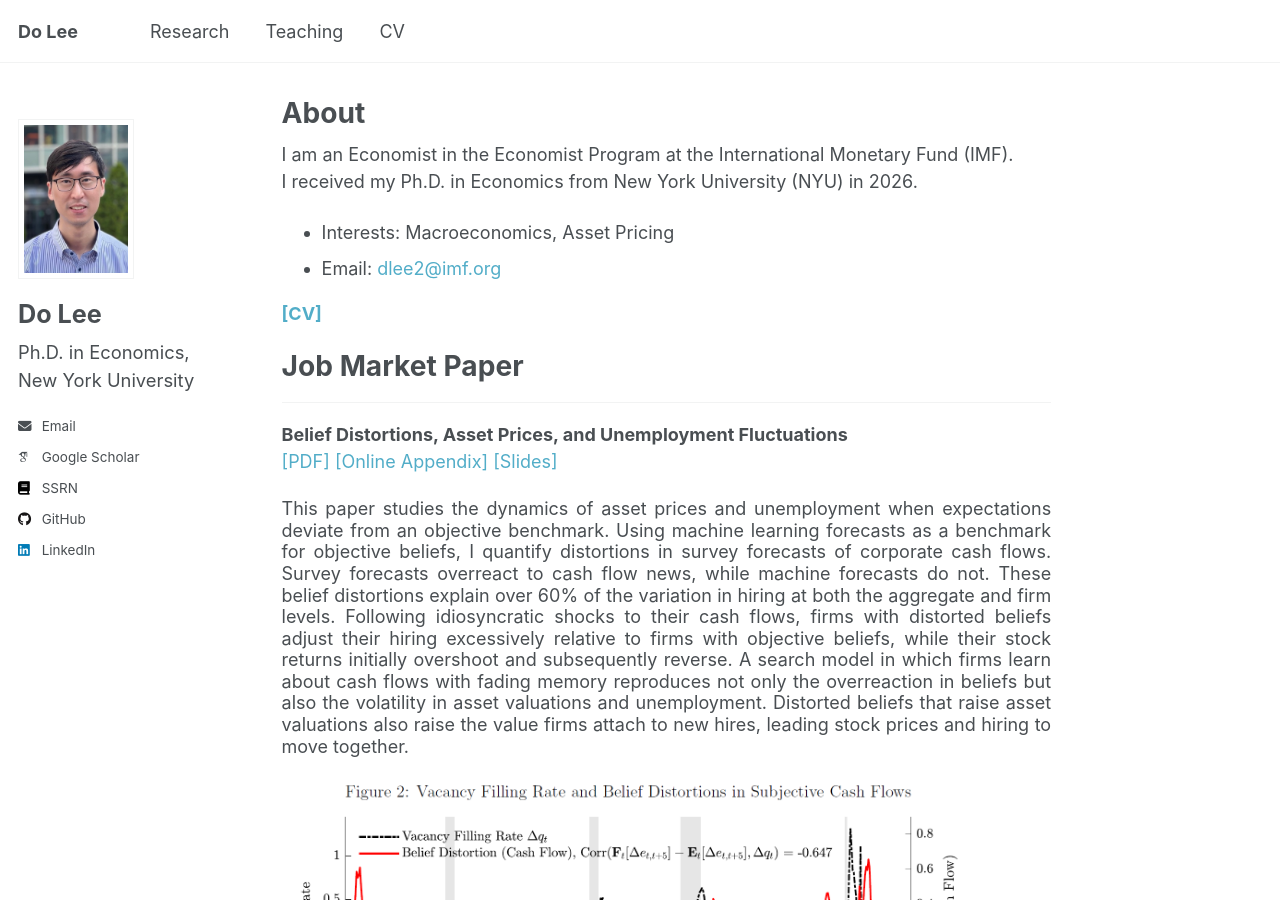
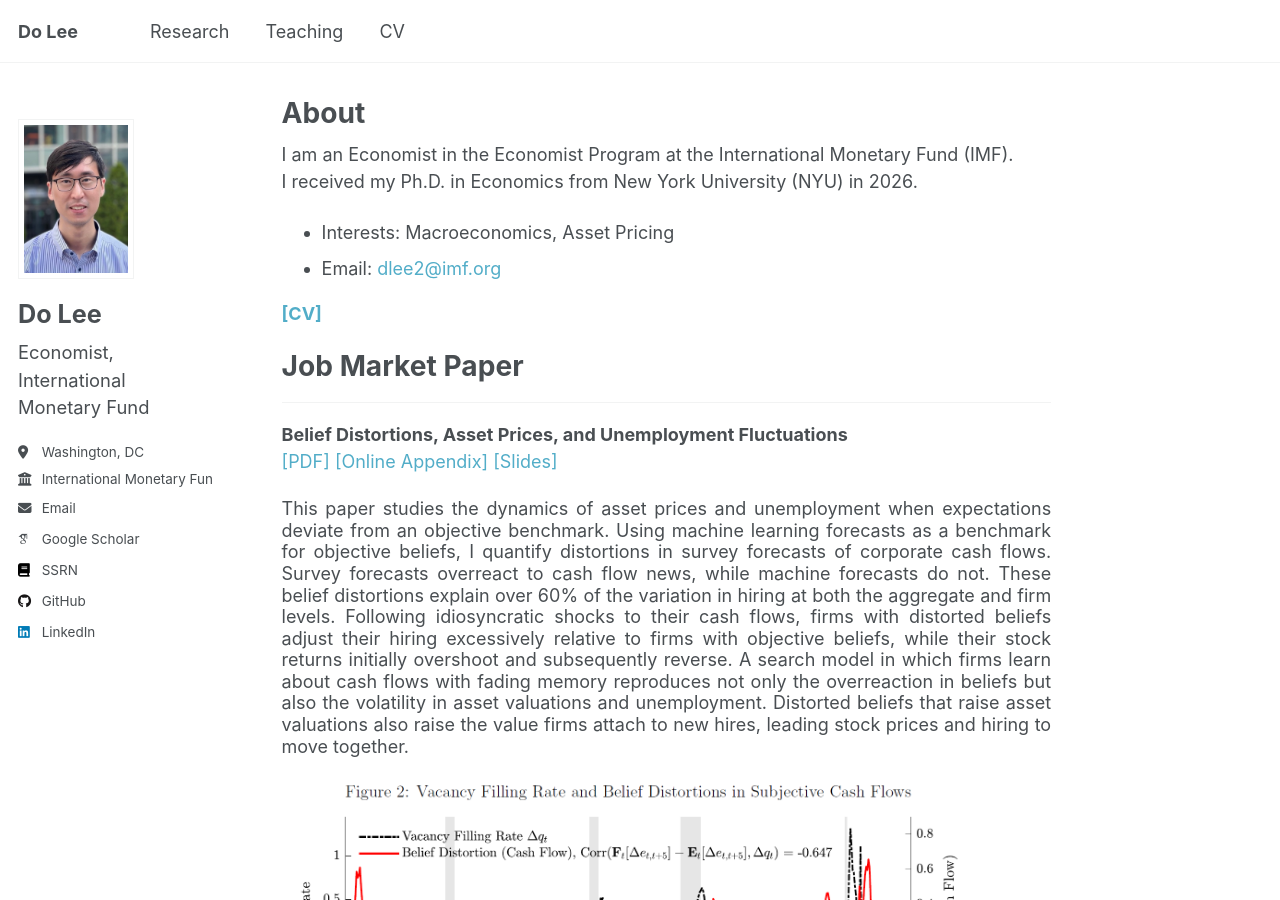
Before and after one commit to doqlee/doqlee.github.io, a Jekyll site: the page built from _pages/main.md, in a window 1280 px wide and 900 px high. Built offline with Jekyll 4.4.1, drawn with Linux system fonts in a browser that asks for light colours; some web fonts are replaced.

Commit message:
Update _config.yml

```diff
--- a/_config.yml
+++ b/_config.yml
@@ -12,7 +12,7 @@ site_theme               : "default"
 title                    : "Do Lee"
 title_separator          : "-"
 name                     : &name "Do Lee"
-description              : &description "Do Lee (이두규) received his Ph.D. in Economics from New York University (NYU) and will join the International Monetary Fund (IMF) as an Economist in September 2026."
+description              : &description "Do Lee (이두규) is an Economist in the Economist Program at the International Monetary Fund (IMF). He received his Ph.D. in Economics from New York University (NYU) in 2026."
 url                      : https://doqlee.github.io # the base hostname & protocol for your site e.g. "https://[your GitHub username].github.io"
 baseurl                  : "" # the subpath of your site, e.g. "/blog"
 repository               : "doqlee/doqlee.github.io"
@@ -24,12 +24,12 @@ author:
   # Biographic information
   avatar           : "../files/profile.jpg"
   name             : "Do Lee"
-  pronouns         : # example: "she/her"
-  bio              : "Ph.D. in Economics, New York University"
-  location         : # "New York, NY"
-  employer         : # "New York University"
-  uri              : # URL
-  email            : "dql204@nyu.edu"
+  pronouns         :
+  bio              : "Economist, International Monetary Fund"
+  location         : "Washington, DC"
+  employer         : "International Monetary Fund"
+  uri              :
+  email            : "dlee2@imf.org"
 
   # Academic websites
   arxiv            : # URL - Update with the correct link to your profile
```
